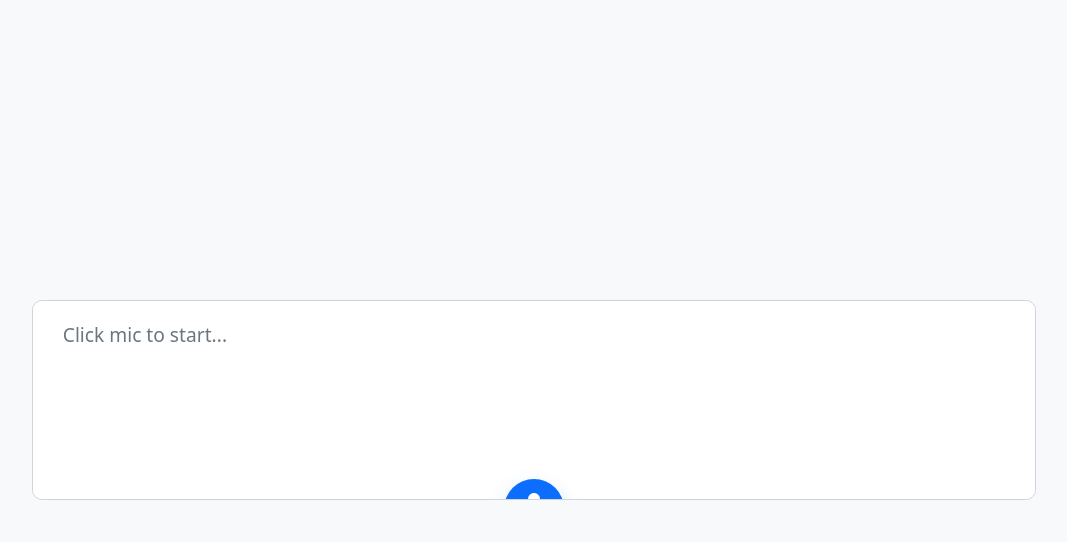
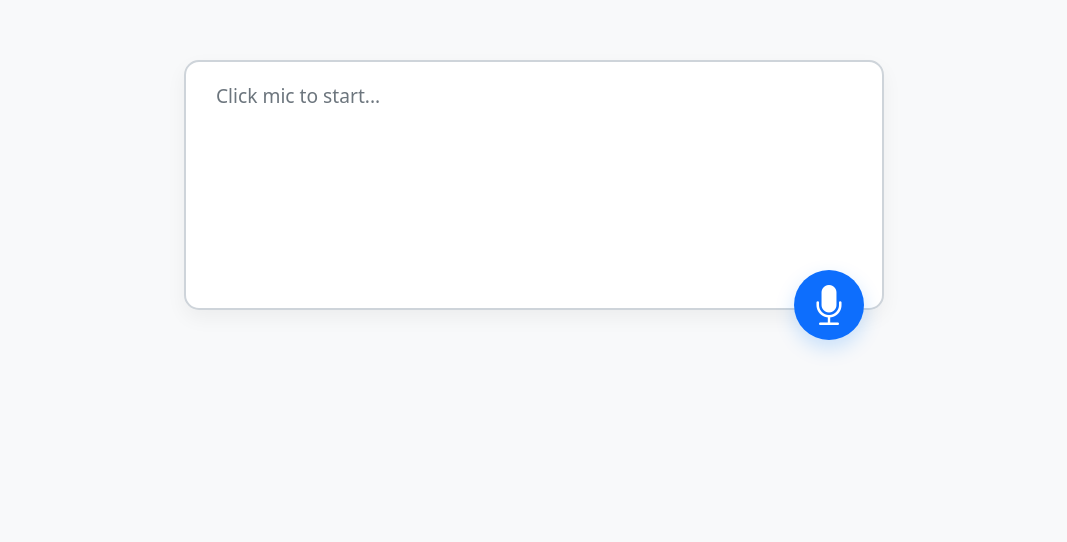
Before and after one commit to maulikrajput/speech-to-text, a plain HTML site: page index.html in a window 1280 px wide. Shown: the whole page, without its empty margins (106-1173 px from the left). Drawn offline with nearby package versions, Linux system fonts and the light colour scheme.

Commit message:
Update index.html

```diff
--- a/index.html
+++ b/index.html
@@ -10,36 +10,42 @@
         body {
             background-color: #f8f9fa;
         }
-        .speechBox {
-            min-height: 200px;
+        .speech-container {
+            width: 100%;
+            max-width: 700px;
+            margin: 60px auto;
+            position: relative;
+        }
+        .speech-box {
+            min-height: 250px;
             max-height: 85vh;
-            width: 90%;
-            margin: auto;
             overflow-y: auto;
             background-color: #ffffff;
-            border: 1px solid #ced4da;
-            border-radius: 10px;
+            border: 2px solid #ced4da;
+            border-radius: 15px;
             padding: 20px;
             font-size: 1.2rem;
-            position: relative;
+            text-align: left;
+            box-shadow: 0 8px 20px rgba(0, 0, 0, 0.05);
         }
-        .controlBox {
+        .mic-btn-container {
             position: absolute;
-            bottom: -40px;
-            left: 50%;
-            transform: translateX(-50%);
-            text-align: center;
+            bottom: -30px;
+            right: 20px;
         }
         .mic-btn {
-            font-size: 2rem;
+            font-size: 2.5rem;
             background-color: #0d6efd;
             color: #ffffff;
             border-radius: 50%;
-            width: 60px;
-            height: 60px;
+            width: 70px;
+            height: 70px;
             border: none;
             box-shadow: 0 8px 20px rgba(0, 123, 255, 0.2);
             cursor: pointer;
+            display: flex;
+            align-items: center;
+            justify-content: center;
         }
         .mic-btn:hover {
             background-color: #0056b3;
@@ -48,22 +54,18 @@
     </style>
 </head>
 <body>
-    <div class="container">
-        <div class="row">
-            <div class="col d-flex flex-column align-items-center justify-content-center min-vh-100">
-                <div class="speechBox" id="speechBox">
+    <div class="speech-container">
+        <div class="speech-box" id="speechBox">
             <span id="finalVoiceText"></span>&nbsp;
             <span id="interVoiceText" class="text-secondary">Click mic to start...</span>
-                    <div class="controlBox">
+        </div>
+        <div class="mic-btn-container">
             <button id="btn-play" class="mic-btn" onclick="clickListenStart()" title="Start">
                 <i class="bi bi-mic-fill"></i>
             </button>
             <button id="btn-pause" class="mic-btn" onclick="clickListenPause()" hidden title="Pause">
                 <i class="bi bi-pause-fill"></i>
             </button>
-                    </div>
-                </div>
-            </div>
         </div>
     </div>
     <script src="./testSpeech.js" type="text/javascript"></script>
```
Lines whose indentation alone changed are shown as unchanged.
